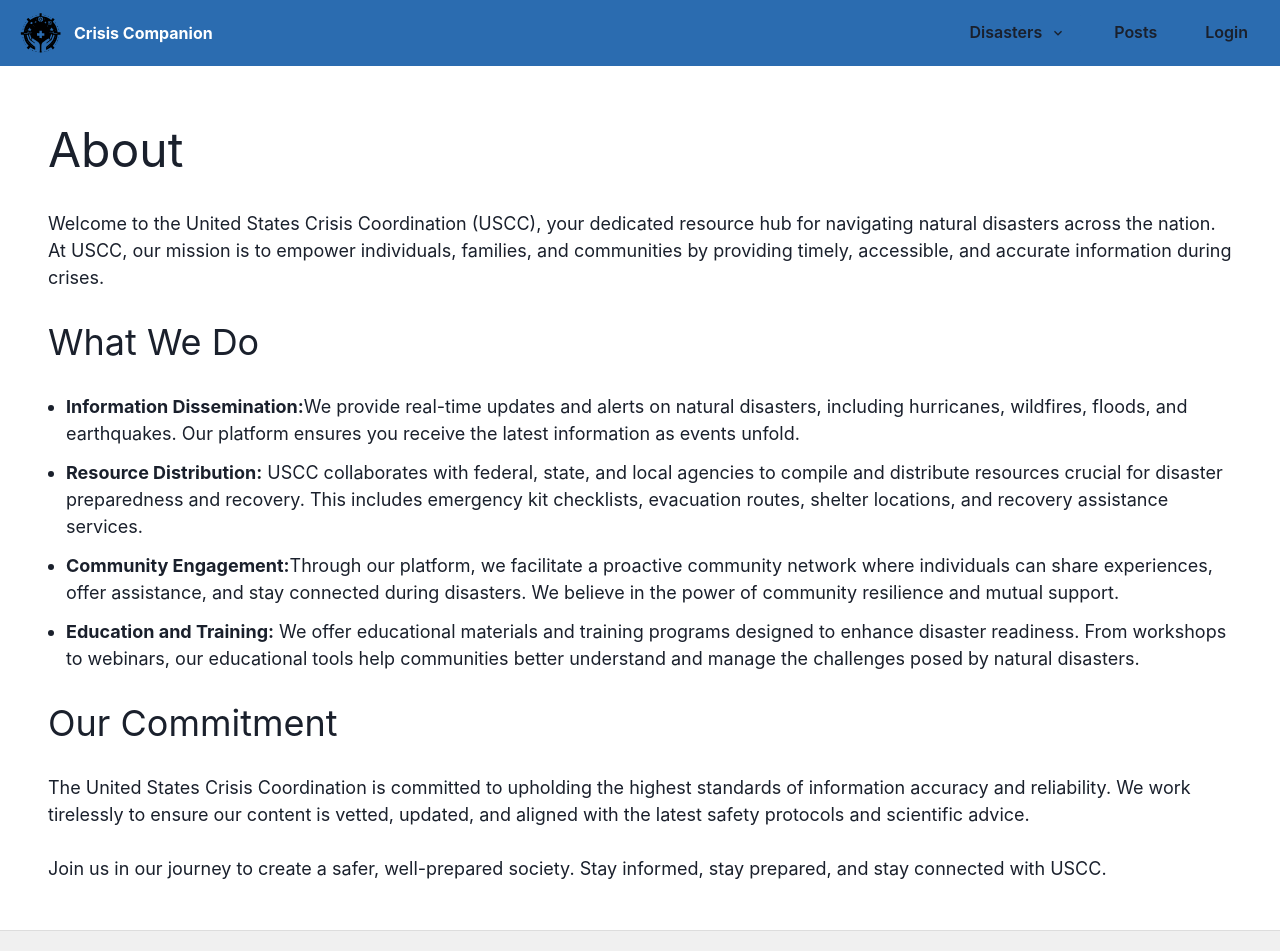
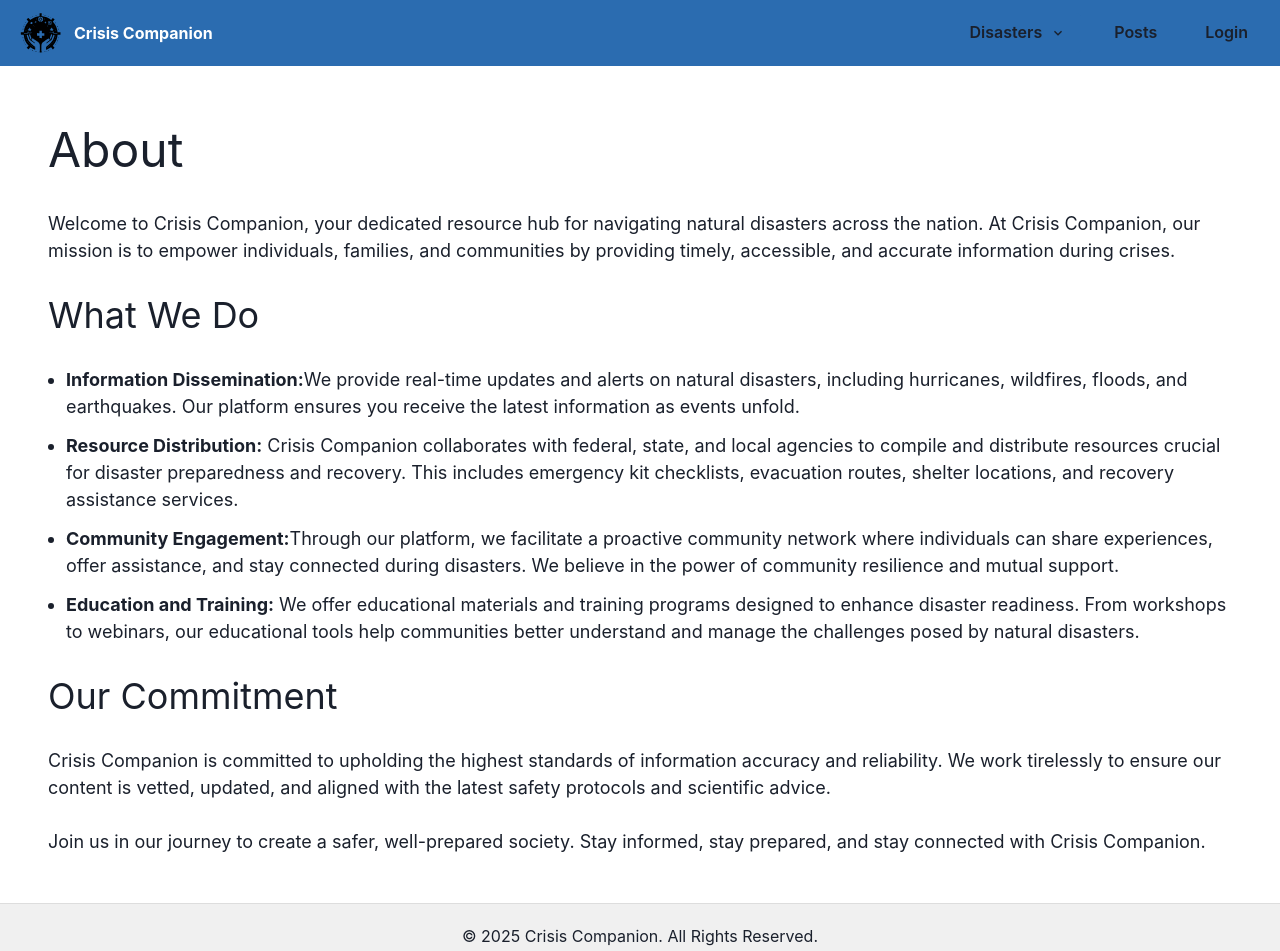
Before and after one commit to martinezeth/us-cc, a React (Create React App) app in the folder us-cc/: page /about in a window 1280 px wide. Shown: the top 951 px of the page. Built offline with nearby package versions, Linux system fonts and the light colour scheme; what @saas-ui/react would draw is missing.

Commit message:
Fixed VolunteerDashboard.js

```diff
--- a/us-cc/src/Pages/About.js
+++ b/us-cc/src/Pages/About.js
@@ -20,7 +20,7 @@ export default function AboutPage() {
                 <Text fontSize="5xl">
                     About
                 </Text>
-                <Text fontSize="lg"> Welcome to the United States Crisis Coordination (USCC), your dedicated resource hub for navigating natural disasters across the nation. At USCC, our mission is to empower individuals, families, and communities by providing timely, accessible, and accurate information during crises.
+                <Text fontSize="lg"> Welcome to Crisis Companion, your dedicated resource hub for navigating natural disasters across the nation. At Crisis Companion, our mission is to empower individuals, families, and communities by providing timely, accessible, and accurate information during crises.
                 </Text>
                 <Text fontSize="4xl">
                     What We Do
@@ -31,7 +31,7 @@ export default function AboutPage() {
                         We provide real-time updates and alerts on natural disasters, including hurricanes, wildfires, floods, and earthquakes. Our platform ensures you receive the latest information as events unfold.
                     </ListItem>
                     <ListItem>
-                        <b>Resource Distribution:</b> USCC collaborates with federal, state, and local agencies to compile and distribute resources crucial for disaster preparedness and recovery. This includes emergency kit checklists, evacuation routes, shelter locations, and recovery assistance services.
+                        <b>Resource Distribution:</b> Crisis Companion collaborates with federal, state, and local agencies to compile and distribute resources crucial for disaster preparedness and recovery. This includes emergency kit checklists, evacuation routes, shelter locations, and recovery assistance services.
                     </ListItem>
                     <ListItem>
                         <b>Community Engagement:</b>
@@ -45,10 +45,10 @@ export default function AboutPage() {
                     Our Commitment
                 </Text>
                 <Text fontSize="lg">
-                    The United States Crisis Coordination is committed to upholding the highest standards of information accuracy and reliability. We work tirelessly to ensure our content is vetted, updated, and aligned with the latest safety protocols and scientific advice.
+                    Crisis Companion is committed to upholding the highest standards of information accuracy and reliability. We work tirelessly to ensure our content is vetted, updated, and aligned with the latest safety protocols and scientific advice.
                     <br></br>
                     <br></br>
-                    Join us in our journey to create a safer, well-prepared society. Stay informed, stay prepared, and stay connected with USCC.
+                    Join us in our journey to create a safer, well-prepared society. Stay informed, stay prepared, and stay connected with Crisis Companion.
                 </Text>
             </VStack>
         </>
--- a/us-cc/src/Pages/VolunteerDashPage.js
+++ b/us-cc/src/Pages/VolunteerDashPage.js
@@ -86,15 +86,21 @@ const VolunteerDashboardPage = () => {
 
 
     const fetchAllRegionsForChart = () => {
+        if (regions.length === 0) {
+            console.error("Regions not loaded yet.");
+            return;
+        }
+
         axios.get(`http://localhost:8000/api/volunteers/region-chart`)
             .then(response => {
                 const formattedData = response.data.map(item => {
-                    const region = regions.find(region => region.region_id === item.region);
+                    const region = regions.find(region => region.region_id === item.region_id);  // Ensure you match the right property name
                     return {
-                        name: region ? region.region_name : '',
+                        name: region ? region.region_name : 'Unknown region',  // Fallback to 'Unknown region' if not found
                         value: item.count
                     };
                 });
+                console.log("Formatted chart data:", formattedData);  // Check what your formatted data looks like
                 setRegionChartData(formattedData);
                 setActiveChartData(formattedData);
             })
@@ -102,13 +108,20 @@ const VolunteerDashboardPage = () => {
     };
 
 
+
+
+// Modified fetchRegions to ensure chart data is loaded after regions
     const fetchRegions = () => {
-        axios.get(`http://localhost:8000/api/volunteers/getregions`)
+    axios.get(`http://localhost:8000/api/volunteers/getregions`)
         .then(response => {
             setRegions(response.data[0]);
+            fetchAllRegionsForChart();  // Call this here after regions are set
         })
         .catch(error => console.error("Error fetching regions:", error));
-    }
+    };
+
+
+
 
     const fetchAllSkillsForChart = () => {
         axios.get(`http://localhost:8000/api/volunteers/skill-chart`)
```
Also changed, not shown: 1 other file (tests, documents, lock files or other folders).
